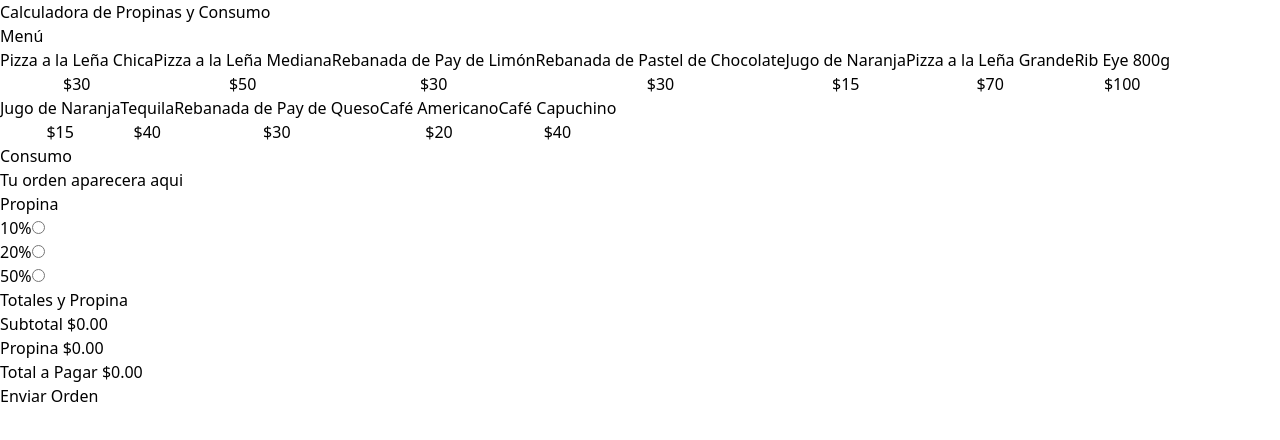
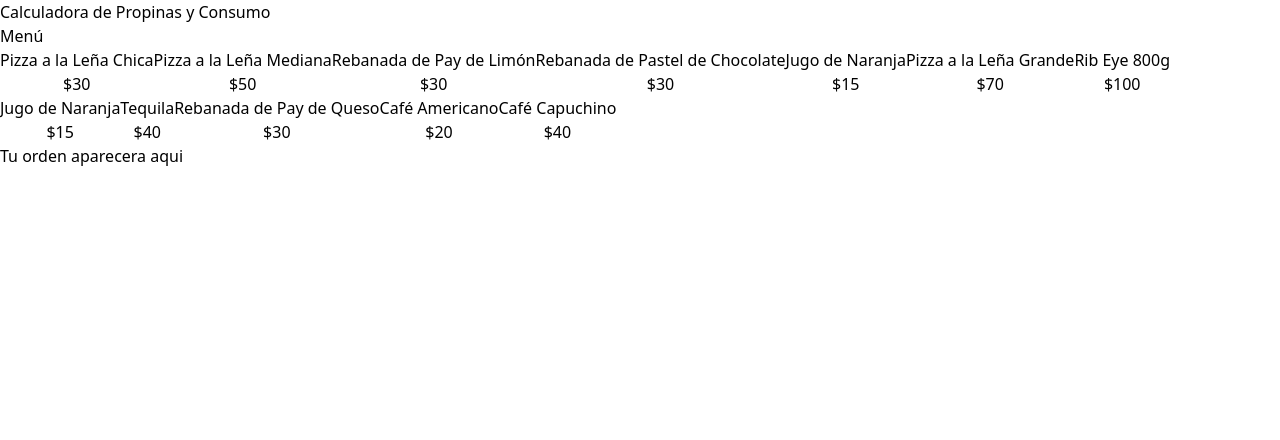
Before and after one commit to luisgoweb/Calculadora-de-propinas, a React (Vite) app: page / in a window 1280 px wide. Shown: the top 440 px of the page. Built offline with nearby package versions, Linux system fonts and the light colour scheme.

Commit message:
App.tsx se renderizan los componentes de forma condicional con el state Order

```diff
--- a/src/App.tsx
+++ b/src/App.tsx
@@ -7,7 +7,7 @@ import { useOrder } from "./hooks/useOrder"
 
 function App() {
 
-    const{ order, tip, setTip, addItem, deleteItem } = useOrder()
+    const{ order, tip, setTip, addItem, deleteItem, placeOrder } = useOrder()
 
   return (
     <>
@@ -30,6 +30,8 @@ function App() {
           </div>
 
           <div className="border border-dashed border-slate-300 p-5 space-y-10 rounded-lg">
+            {order.length ? (
+              <>
                 <OrderContents
                 order={order}
                 deleteItem={deleteItem}
@@ -37,12 +39,20 @@ function App() {
 
                 <TipPercentageForm
                 setTip={setTip}
+                tip={tip}
                 />
 
                 <OrderTotals
                 order={order}
                 tip={tip}
+                placeOrder={placeOrder}
                 />
+              </>
+
+            ) : (
+              <p className="text-center">Tu orden aparecera aqui</p>
+            )}
+
 
           </div>
       </main>
--- a/src/components/OrderContents.tsx
+++ b/src/components/OrderContents.tsx
@@ -11,8 +11,7 @@ const OrderContents = ({order, deleteItem}: OrderContentsProps) => {
         <div>
             <h2 className="text-2xl text-center font-bold">Consumo</h2>
                 <div className="mt-5">
-                    { order.length === 0 ? (<p className="text-center">Tu orden aparecera aqui</p>) : (
-                          order.map(item => (
+                    { order.map(item => (
                         <div key={item.id} className="flex justify-between items-center border-t border-gray-100 last-of-type:border-b py-5">
                             <div>
                                 <p>{item.name} - <span className="font-bold">${item.price}</span></p>
@@ -23,9 +22,8 @@ const OrderContents = ({order, deleteItem}: OrderContentsProps) => {
                             >
                                 Eliminar
                             </button>
-
                         </div>
-                    )))}
+                    ))}
                 </div>
 
         </div>
--- a/src/components/OrderTotals.tsx
+++ b/src/components/OrderTotals.tsx
@@ -5,9 +5,10 @@ import type { OrderItem } from "../types"
 type OrderTotalsProps = {
     order: OrderItem[]
     tip: number
+    placeOrder: () => void
 }
 
-const OrderTotals = ({order, tip}: OrderTotalsProps) => {
+const OrderTotals = ({order, tip, placeOrder}: OrderTotalsProps) => {
     const subTotalAmount = useMemo(()=> order.reduce( (total, item) => total + (item.price * item.quantity), 0),[order])
     const tipAmount = useMemo( ()=> subTotalAmount * tip ,[order, tip] )
     const totalAmount = useMemo( ()=> subTotalAmount + tipAmount ,[tip, order])
@@ -22,6 +23,7 @@ const OrderTotals = ({order, tip}: OrderTotalsProps) => {
         <button
         className="bg-amber-900 text-white rounded-md cursor-pointer w-full p-3 disabled:opacity-10"
         disabled={order.length === 0}
+        onClick={()=> placeOrder()}
         >
             Enviar Orden
         </button>
--- a/src/components/TipPercentageForm.tsx
+++ b/src/components/TipPercentageForm.tsx
@@ -18,9 +18,10 @@ const tipOptions = [
 
   type TipPercentageFormProps = {
     setTip: React.Dispatch<React.SetStateAction<number>>
+    tip: number
   }
 
-const TipPercentageForm = ({setTip}: TipPercentageFormProps) => {
+const TipPercentageForm = ({tip, setTip}: TipPercentageFormProps) => {
   return (
     <div>
         <div>
@@ -36,6 +37,7 @@ const TipPercentageForm = ({setTip}: TipPercentageFormProps) => {
                       name="tip"
                       value={tips.value}
                       onChange={e => setTip(+e.target.value)}
+                      checked={tips.value === tip}
                       />
                   </div>
                 ))}
--- a/src/hooks/useOrder.ts
+++ b/src/hooks/useOrder.ts
@@ -21,11 +21,17 @@ export const useOrder = ()=>{
         setOrder(prevOrder => prevOrder.filter(item => item.id !== id))
     }
 
+    const placeOrder = () => {
+        setOrder([])
+        setTip(0)
+    }
+
     return{
         order,
         tip,
         setTip,
         addItem,
-        deleteItem
+        deleteItem,
+        placeOrder
     }
 }
```
Lines whose indentation alone changed are shown as unchanged.
